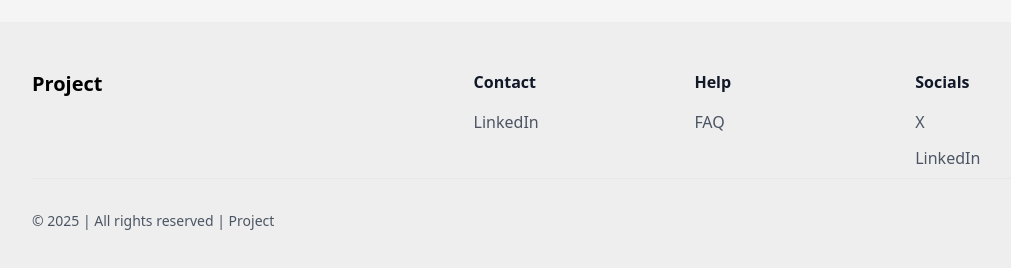
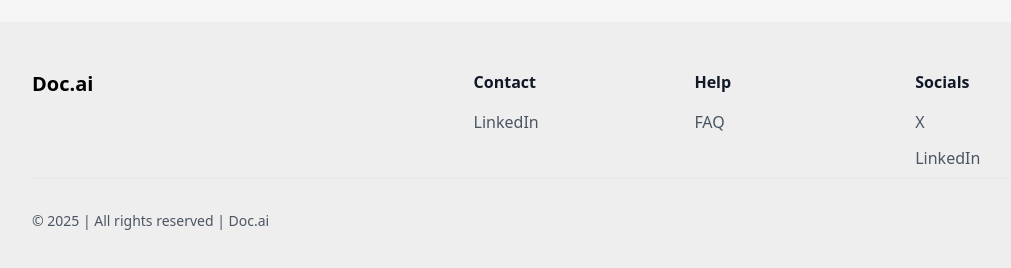
Before and after one commit to kanakk365/t, a React (Vite) app in the folder frontend/: page / in a window 1280 px wide. Shown: the part 2406-2674 px from the top of the page, without its empty margins (72-1083 px from the left). Built offline with nearby package versions, Linux system fonts and the light colour scheme; no server answers.

Commit message:
added website name

```diff
--- a/frontend/src/components/DashboardLayout.tsx
+++ b/frontend/src/components/DashboardLayout.tsx
@@ -78,7 +78,7 @@ export const Logo = () => {
         animate={{ opacity: 1 }}
         className="font-medium text-black dark:text-white whitespace-pre"
       >
-        Project
+        Doc.ai
       </motion.span>
     </Link>
   );
--- a/frontend/src/components/landingCopms/Footer.tsx
+++ b/frontend/src/components/landingCopms/Footer.tsx
@@ -3,7 +3,7 @@ import { Link } from "react-router-dom";
 function Logo() {
   return (
     <div className="flex items-center gap-2">
-      <span className="text-xl font-semibold">Project</span>
+      <span className="text-xl font-semibold">Doc.ai</span>
     </div>
   );
 }
@@ -79,7 +79,7 @@ export default function Footer() {
           {/* Copyright */}
           <div className="mt-2 pt-8 border-t border-gray-200">
             <p className="text-gray-600 text-sm">
-              © 2025 | All rights reserved | Project
+              © 2025 | All rights reserved | Doc.ai
             </p>
           </div>
         </div>
--- a/frontend/src/components/landingCopms/Navbar.tsx
+++ b/frontend/src/components/landingCopms/Navbar.tsx
@@ -13,7 +13,7 @@ export default function Navbar() {
         <div className="flex justify-between items-center py-4">
           <div className="flex items-center">
             <Link to="#" className="text-2xl font-bold text-[#1d293d]">
-              Project
+              Doc.ai
             </Link>
           </div>
 
```
